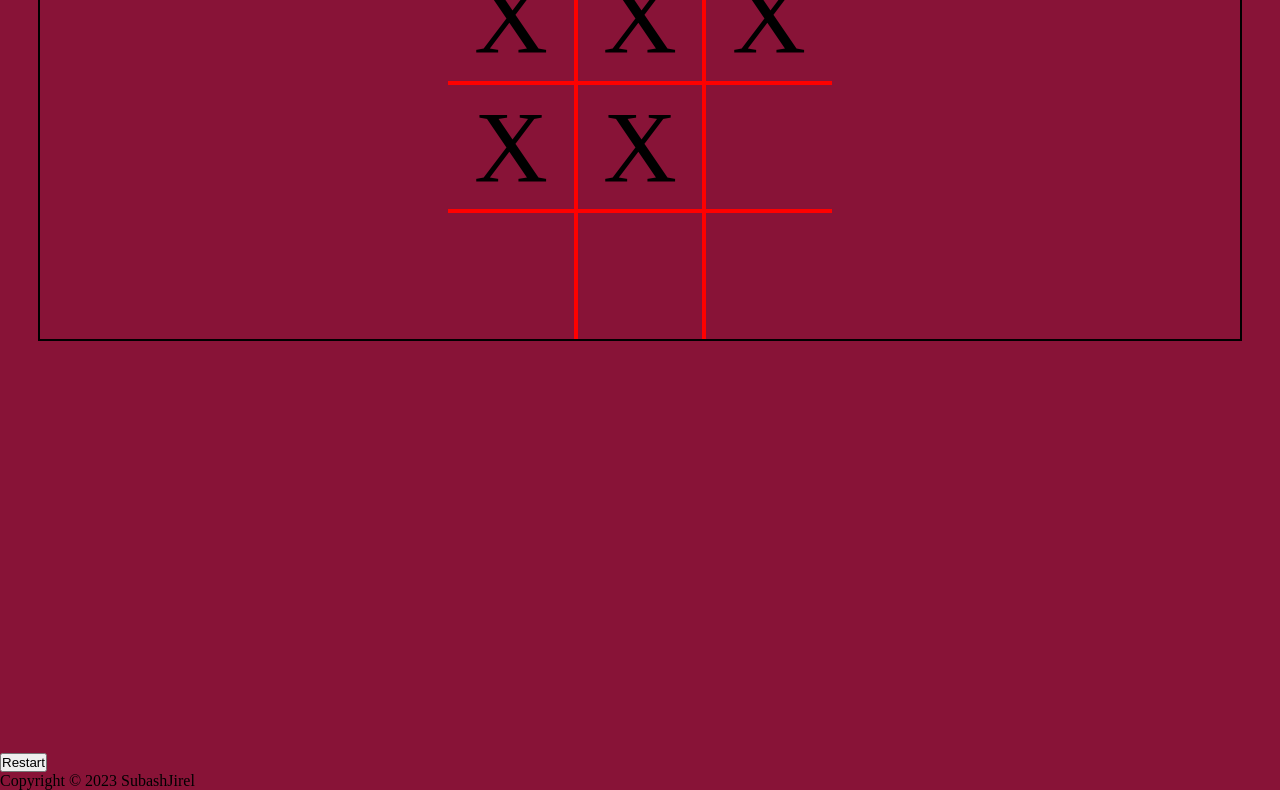
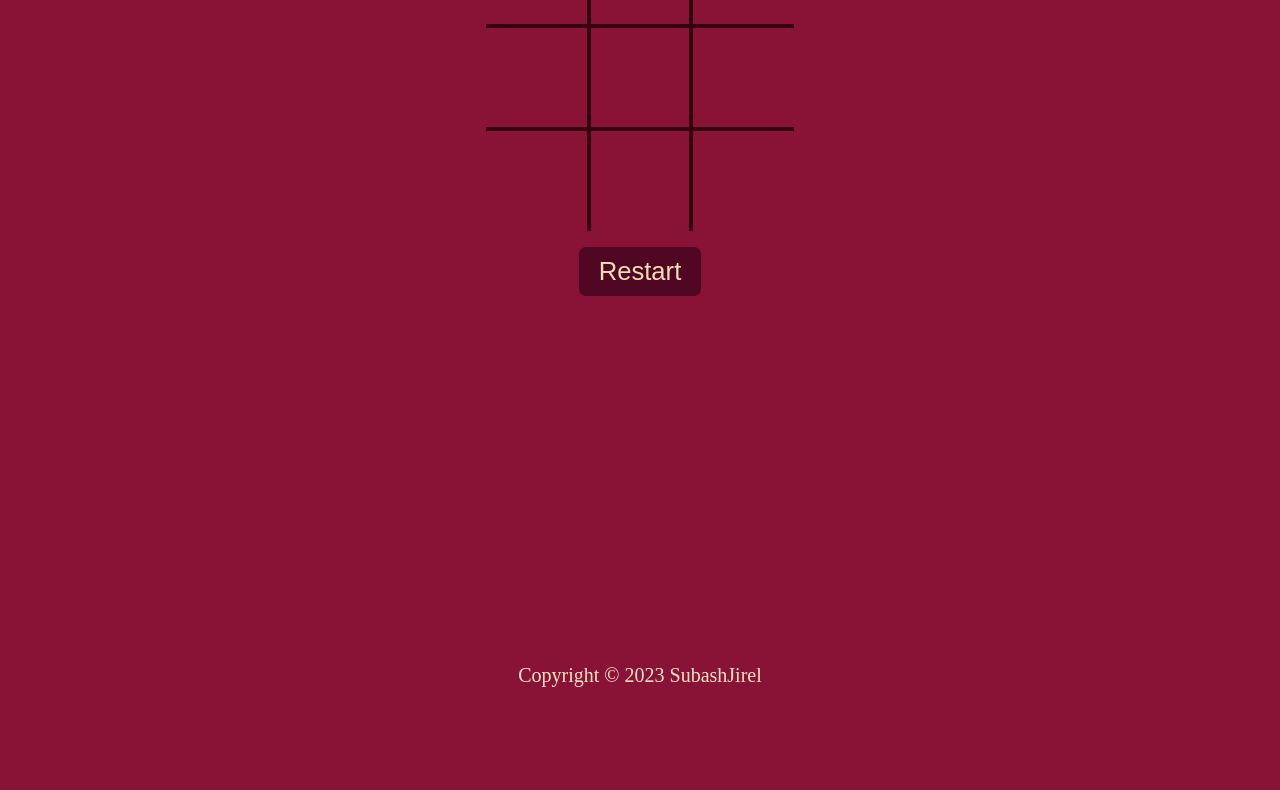
Before and after one commit to SubashJirel/Tic-Tac-Toe, a plain HTML site: page index.html in a window 1280 px wide. Shown: the part 206-996 px from the top of the page. After the commit the page ends 913 px from the top, so only its background shows below. Drawn offline with Linux system fonts and the light colour scheme; a web font is replaced by a local one.

Commit message:
cleaned the html and css design

```diff
--- a/index.html
+++ b/index.html
@@ -15,22 +15,23 @@
   <body>
     <header><h1>Tic Tac Toe</h1></header>
     <div class="main">
-      <div class="message"></div>
+      <div class="message">Player X's turn</div>
       <div class="gameBoard">
-        <div class="box bl0 bt0"><span class="boxText">X</span></div>
-        <div class="box bt0"><span class="boxText">X</span></div>
-        <div class="box br0 bt0"><span class="boxText">X</span></div>
-        <div class="box bl0"><span class="boxText">X</span></div>
-        <div class="box"><span class="boxText">X</span></div>
+        <div class="box bl0 bt0"><span class="boxText"></span></div>
+        <div class="box bt0"><span class="boxText"></span></div>
+        <div class="box br0 bt0"><span class="boxText"></span></div>
+        <div class="box bl0"><span class="boxText"></span></div>
+        <div class="box"><span class="boxText"></span></div>
         <div class="box br0"><span class="boxText"></span></div>
         <div class="box bl0 bb0"><span class="boxText"></span></div>
         <div class="box bb0"><span class="boxText"></span></div>
         <div class="box bb0 br0"><span class="boxText"></span></div>
       </div>
+      <div class="buttonContainer">
+        <button class="restart-button">Restart</button>
+      </div>
     </div>
-    <div class="gameinfo">
-      <button>Restart</button>
-    </div>
+
     <footer>
       <p>Copyright © 2023 SubashJirel</p>
     </footer>
--- a/styles.css
+++ b/styles.css
@@ -7,9 +7,6 @@ body {
   height: 100%;
   background-color: #881337;
 }
-.main {
-  height: 100%;
-}
 header {
   background-color: #4c0519;
   color: bisque;
@@ -17,15 +14,27 @@ header {
   padding: 16px;
   font-family: 'Open Sans', sans-serif;
   font-family: 'Tilt Prism', cursive;
-  font-size: 3vw;
+  /* font-size: 2vw; */
 }
+.main {
+  height: 100%;
+  display: flex;
+  flex-direction: column;
+  align-items: center;
+}
+.message {
+  font-size: 25px;
+  margin: 16px 0 16px 0;
+  color: bisque;
+}
+
 .gameBoard {
-  border: 2px solid black;
+  /* border: 2px solid black; */
   /* height: 500px; */
-  margin: 3%;
+  margin: 0 3% 0 3%;
   display: grid;
-  grid-template-columns: repeat(3, 10vw);
-  grid-template-rows: repeat(3, 10vw);
+  grid-template-columns: repeat(3, 8vw);
+  grid-template-rows: repeat(3, 8vw);
   justify-content: center;
 
   background-color: #881337;
@@ -33,8 +42,8 @@ header {
 .gameBoard > div {
   /* height: 60px;
   width: 60px; */
-  border: 2px solid red;
-  font-size: 8vw;
+  border: 2px solid #33010f;
+  font-size: 6vw;
   cursor: pointer;
 
   display: flex;
@@ -43,7 +52,7 @@ header {
   padding: 20px;
 }
 .gameBoard > div:hover {
-  background-color: #a09799;
+  background-color: #7d0821;
 }
 
 /* utility classes */
@@ -60,3 +69,22 @@ header {
 .bb0 {
   border-bottom: 0 !important;
 }
+.buttonContainer {
+  margin-top: 16px;
+}
+.restart-button {
+  padding: 10px 20px;
+  border: 0;
+  border-radius: 7px;
+  background-color: #500724;
+  color: wheat;
+  font-size: 2vw;
+  cursor: pointer;
+}
+
+footer {
+  text-align: center;
+  color: bisque;
+  font-size: 20px;
+  padding-bottom: 20px;
+}
```
